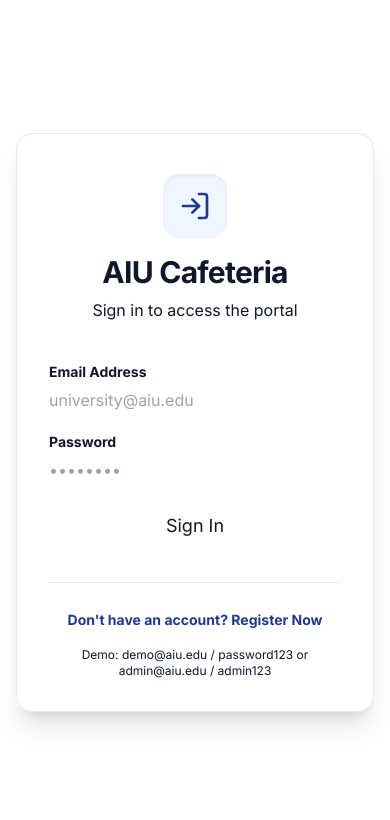
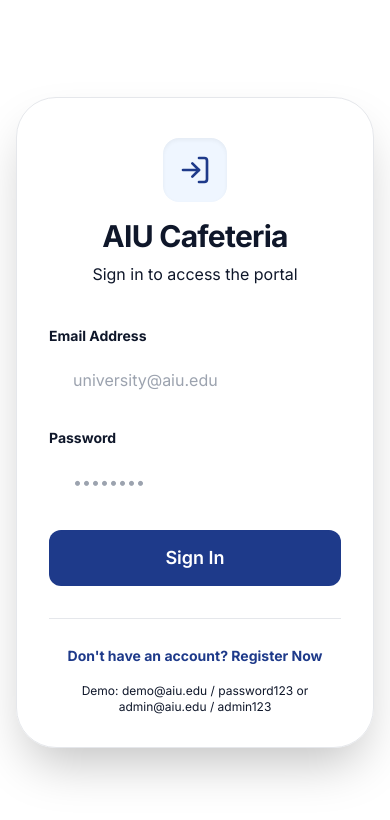
Before and after one commit to p-e-koko/AIU-cafeteria-system, a React (Create React App) app: page /feedback in a window 390 px wide. Shown: the top 820 px of the page. Built offline with nearby package versions, Linux system fonts and the light colour scheme.

Commit message:
feat: mobile responsiveness

```diff
--- a/src/App.js
+++ b/src/App.js
@@ -36,6 +36,7 @@ function App() {
   const [user, setUser] = useState(null);
   const [loading, setLoading] = useState(true);
   const [isDarkMode, setIsDarkMode] = useState(false);
+  const [isSidebarOpen, setIsSidebarOpen] = useState(false);
 
   useEffect(() => {
     // Check if user is already logged in
@@ -99,9 +100,9 @@ function App() {
   return (
     <Router>
       <div className="min-h-screen bg-background text-foreground transition-colors duration-300">
-        <Navbar user={user} onLogout={handleLogout} isDarkMode={isDarkMode} toggleDarkMode={toggleDarkMode} />
+        <Navbar user={user} onLogout={handleLogout} isDarkMode={isDarkMode} toggleDarkMode={toggleDarkMode} onMenuOpen={() => setIsSidebarOpen(true)} />
         <div className="flex pt-16 overflow-hidden">
-          <Sidebar user={user} />
+          <Sidebar user={user} isOpen={isSidebarOpen} onClose={() => setIsSidebarOpen(false)} />
           <main className="relative w-full h-full overflow-y-auto bg-background lg:ml-64 min-h-[calc(100vh-4rem)]">
             <div className="p-4 md:p-6 lg:p-8">
               <Routes>
--- a/src/LoginPage.css
+++ b/src/LoginPage.css
@@ -9,11 +9,11 @@
 
 .login-card {
   background: white;
-  border-radius: 12px;
+  border-radius: 16px;
   box-shadow: 0 10px 40px rgba(0, 0, 0, 0.1);
-  padding: 40px;
+  padding: 48px;
   width: 100%;
-  max-width: 400px;
+  max-width: 480px;
   animation: slideUp 0.4s ease-out;
 }
 
@@ -70,20 +70,20 @@
 
 .form-group input {
   width: 100%;
-  padding: 14px 16px;
+  padding: 20px 24px;
   border: none;
-  border-radius: 6px;
-  font-size: 14px;
+  border-radius: 10px;
+  font-size: 16px;
   transition: box-shadow 0.3s;
   box-sizing: border-box;
 }
 
 .form-group select {
   width: 100%;
-  padding: 14px 16px;
+  padding: 20px 24px;
   border: none;
-  border-radius: 6px;
-  font-size: 14px;
+  border-radius: 10px;
+  font-size: 16px;
   transition: box-shadow 0.3s;
   box-sizing: border-box;
   background-color: white;
@@ -113,11 +113,11 @@
 
 .login-button {
   width: 100%;
-  padding: 12px;
+  padding: 16px;
   background: linear-gradient(135deg, #667eea 0%, #764ba2 100%);
   color: white;
   border: none;
-  border-radius: 6px;
+  border-radius: 10px;
   font-size: 16px;
   font-weight: 600;
   cursor: pointer;
@@ -168,7 +168,8 @@
 
 @media (max-width: 480px) {
   .login-card {
-    padding: 30px 20px;
+    padding: 32px 24px;
+    max-width: 100%;
   }
 
   .login-header h1 {
--- a/src/LoginPage.js
+++ b/src/LoginPage.js
@@ -73,7 +73,7 @@ function LoginPage({ onLogin }) {
 
   return (
     <div className="min-h-screen flex items-center justify-center bg-background py-12 px-4 sm:px-6 lg:px-8 font-inter transition-colors duration-300">
-      <div className="max-w-md w-full bg-card border border-border rounded-2xl shadow-xl overflow-hidden animate-in fade-in zoom-in duration-300">
+      <div className="max-w-lg w-full bg-card border border-border rounded-[2.5rem] shadow-2xl overflow-hidden animate-in fade-in zoom-in duration-500">
         <div className="px-8 pt-10 pb-8">
           <div className="text-center mb-10">
             <div className="inline-flex items-center justify-center w-16 h-16 rounded-2xl bg-blue-50 dark:bg-blue-900/20 text-[#1e3a8a] dark:text-blue-400 mb-4 shadow-inner">
@@ -87,12 +87,12 @@ function LoginPage({ onLogin }) {
 
           <form onSubmit={showRegister ? handleRegister : handleLogin} className="space-y-5">
             {showRegister && (
-              <div>
+              <div className="form-group">
                 <label className="block text-sm font-bold text-foreground/80 mb-1.5">Full Name</label>
                 <input
                   type="text"
                   required
-                  className="input-shadcn"
+                  className="input-shadcn w-full"
                   placeholder="Enter your full name"
                   value={registerData.name}
                   onChange={(e) => setRegisterData({ ...registerData, name: e.target.value })}
@@ -101,12 +101,12 @@ function LoginPage({ onLogin }) {
               </div>
             )}
 
-            <div>
+            <div className="form-group">
               <label className="block text-sm font-bold text-foreground/80 mb-1.5">Email Address</label>
               <input
                 type="email"
                 required
-                className="input-shadcn"
+                className="input-shadcn w-full"
                 placeholder="university@aiu.edu"
                 value={showRegister ? registerData.email : email}
                 onChange={(e) => showRegister ? setRegisterData({ ...registerData, email: e.target.value }) : setEmail(e.target.value)}
@@ -114,12 +114,12 @@ function LoginPage({ onLogin }) {
               />
             </div>
 
-            <div>
+            <div className="form-group">
               <label className="block text-sm font-bold text-foreground/80 mb-1.5">Password</label>
               <input
                 type="password"
                 required
-                className="input-shadcn"
+                className="input-shadcn w-full"
                 placeholder="••••••••"
                 value={showRegister ? registerData.password : password}
                 onChange={(e) => showRegister ? setRegisterData({ ...registerData, password: e.target.value }) : setPassword(e.target.value)}
@@ -128,10 +128,10 @@ function LoginPage({ onLogin }) {
             </div>
 
             {showRegister && (
-              <div>
+              <div className="form-group">
                 <label className="block text-sm font-bold text-foreground/80 mb-1.5">Your Role</label>
                 <select
-                  className="input-shadcn"
+                  className="input-shadcn w-full"
                   value={registerData.role}
                   onChange={(e) => setRegisterData({ ...registerData, role: e.target.value })}
                   disabled={loading}
@@ -151,7 +151,7 @@ function LoginPage({ onLogin }) {
             <button
               type="submit"
               disabled={loading}
-              className="w-full btn-primary h-12 flex items-center justify-center text-lg"
+              className="w-full btn-primary h-14 flex items-center justify-center text-lg rounded-2xl"
             >
               {loading ? (
                 <span className="flex items-center">
--- a/src/index.css
+++ b/src/index.css
@@ -71,22 +71,52 @@ body {
 .input-shadcn {
   background-color: var(--card);
   color: var(--foreground);
-  border: none;
-  border-radius: 0.5rem;
-  @apply flex h-10 w-full px-4 py-3 text-sm transition-all duration-200 placeholder:text-slate-400 focus:outline-none focus:ring-2 focus:ring-[#1e3a8a]/30 disabled:cursor-not-allowed disabled:opacity-50;
+  border: none !important;
+  border-radius: 0.75rem;
+  height: 3.5rem !important;
+  width: 100% !important;
+  padding: 0 1.5rem !important;
+  font-size: 1rem !important;
+  display: block !important;
+  transition: all 0.2s ease;
   outline: none !important;
+  box-shadow: none !important;
+  text-decoration: none !important;
 }
 
-.dark .input-shadcn {
-  @apply focus:ring-blue-500/30;
+.input-shadcn:focus {
+  box-shadow: 0 0 0 2px rgba(30, 58, 138, 0.3) !important;
+}
+
+.dark .input-shadcn:focus {
+  box-shadow: 0 0 0 2px rgba(59, 130, 246, 0.3) !important;
 }
 
 .btn-primary {
-  @apply bg-[#1e3a8a] text-white px-4 py-2 rounded-lg hover:bg-blue-800 transition-all font-semibold shadow-md active:scale-[0.98] disabled:opacity-50;
+  background-color: #1e3a8a !important;
+  color: white !important;
+  padding: 0.75rem 1.5rem !important;
+  border-radius: 0.75rem !important;
+  font-weight: 600 !important;
+  border: none !important;
+  cursor: pointer !important;
+  transition: all 0.2s ease;
+  display: flex !important;
+  align-items: center !important;
+  justify-content: center !important;
+}
+
+.btn-primary:hover {
+  background-color: #1e40af !important;
+  transform: translateY(-1px);
 }
 
 .dark .btn-primary {
-  @apply bg-blue-700 hover:bg-blue-600;
+  background-color: #2563eb !important;
+}
+
+.dark .btn-primary:hover {
+  background-color: #3b82f6 !important;
 }
 
 /* Fix for Chrome autofill dark mode */
@@ -94,9 +124,16 @@ input:-webkit-autofill,
 input:-webkit-autofill:hover,
 input:-webkit-autofill:focus,
 input:-webkit-autofill:active {
-  -webkit-box-shadow: 0 0 0 30px var(--card) inset !important;
-  -webkit-text-fill-color: var(--foreground) !important;
-  transition: background-color 5000s ease-in-out 0s;
+  -webkit-box-shadow: 0 0 0 50px #ffffff inset !important;
+  -webkit-text-fill-color: #0f172a !important;
+}
+
+.dark input:-webkit-autofill,
+.dark input:-webkit-autofill:hover,
+.dark input:-webkit-autofill:focus,
+.dark input:-webkit-autofill:active {
+  -webkit-box-shadow: 0 0 0 50px #0f172a inset !important;
+  -webkit-text-fill-color: #f8fafc !important;
 }
 
 .no-scrollbar::-webkit-scrollbar {
--- a/src/pages/AdminDashboard.js
+++ b/src/pages/AdminDashboard.js
@@ -68,7 +68,7 @@ const AdminDashboard = () => {
   return (
     <div className="max-w-7xl mx-auto space-y-8 animate-in fade-in duration-500">
       <header>
-        <h1 className="text-4xl font-black text-foreground mb-2">System Overview</h1>
+        <h1 className="text-2xl md:text-4xl font-black text-foreground mb-2">System Overview</h1>
         <p className="text-muted-foreground">Monitor cafeteria performance and student feedback.</p>
       </header>
 
--- a/src/pages/AdminSuggestions.js
+++ b/src/pages/AdminSuggestions.js
@@ -54,7 +54,7 @@ const AdminSuggestions = () => {
             <Shield className="w-6 h-6" />
             <span className="text-xs font-black uppercase tracking-[0.3em]">Admin Portal</span>
           </div>
-          <h1 className="text-5xl font-black text-foreground tracking-tighter">Review Queue</h1>
+          <h1 className="text-3xl md:text-5xl font-black text-foreground tracking-tighter">Review Queue</h1>
           <p className="text-muted-foreground mt-3 text-lg">Manage incoming menu suggestions from the community.</p>
         </div>
         <div className="flex items-center bg-accent/50 rounded-full px-5 py-2.5 border border-border">
--- a/src/pages/Dashboard.js
+++ b/src/pages/Dashboard.js
@@ -28,16 +28,16 @@ const Dashboard = ({ user }) => {
   return (
     <div className="max-w-7xl mx-auto space-y-12 animate-in fade-in duration-700">
       {/* Welcome Hero */}
-      <section className="relative overflow-hidden rounded-[2rem] bg-[#1e3a8a] dark:bg-blue-900 p-8 md:p-12 text-white shadow-2xl shadow-blue-900/20">
+      <section className="relative overflow-hidden rounded-[2rem] bg-[#1e3a8a] dark:bg-blue-900 p-6 md:p-12 text-white shadow-2xl shadow-blue-900/20">
         <div className="relative z-10 max-w-2xl">
           <div className="inline-flex items-center space-x-2 bg-blue-400/20 backdrop-blur-md px-3 py-1 rounded-full text-xs font-bold uppercase tracking-widest mb-6">
             <ShieldCheck className="w-3 h-3" />
             <span>Official Campus Portal</span>
           </div>
-          <h1 className="text-4xl md:text-5xl font-black tracking-tight mb-4 leading-tight">
+          <h1 className="text-3xl md:text-5xl font-black tracking-tight mb-4 leading-tight">
             Hello, {user?.name.split(' ')[0]}! 👋
           </h1>
-          <p className="text-blue-100/80 text-lg md:text-xl leading-relaxed mb-8">
+          <p className="text-blue-100/80 text-base md:text-xl leading-relaxed mb-8">
             Welcome back to the AIU Cafeteria. We're serving something special today. Check out the menu and share your thoughts!
           </p>
           <div className="flex flex-wrap gap-4">
--- a/src/pages/Feedback.js
+++ b/src/pages/Feedback.js
@@ -67,7 +67,7 @@ const Feedback = ({ user }) => {
 
   const StarRating = ({ value, onChange, disabled }) => {
     return (
-      <div className="flex space-x-2">
+      <div className="flex space-x-1">
         {[1, 2, 3, 4, 5].map((star) => (
           <button
             key={star}
@@ -96,7 +96,7 @@ const Feedback = ({ user }) => {
         <div className="inline-flex items-center justify-center w-16 h-16 rounded-[1.5rem] bg-blue-50 dark:bg-blue-900/20 text-[#1e3a8a] dark:text-blue-400 mx-auto mb-2 shadow-inner">
           <MessageSquare className="w-8 h-8" />
         </div>
-        <h1 className="text-4xl font-black tracking-tight text-foreground">How was your meal?</h1>
+        <h1 className="text-2xl md:text-4xl font-black tracking-tight text-foreground">How was your meal?</h1>
         <p className="text-muted-foreground text-lg">Your feedback helps us improve the quality of cafeteria service.</p>
       </div>
 
@@ -138,7 +138,7 @@ const Feedback = ({ user }) => {
                 </div>
               </div>
 
-              <div className="md:col-span-3 p-10 flex flex-col justify-between">
+              <div className="md:col-span-3 p-6 md:p-10 flex flex-col justify-between">
                 <div className="hidden md:block mb-8">
                   <span className="text-[10px] font-black text-[#1e3a8a] dark:text-blue-400 uppercase tracking-[0.2em] mb-2 block">{item.mealType}</span>
                   <h3 className="text-3xl font-black text-foreground tracking-tight">{item.name}</h3>
--- a/src/pages/Menu.js
+++ b/src/pages/Menu.js
@@ -45,7 +45,7 @@ const Menu = () => {
           </span>
         </div>
       </div>
-      <div className="p-8">
+      <div className="p-5 md:p-8">
         <h3 className="text-2xl font-black text-foreground mb-2 group-hover:text-[#1e3a8a] dark:group-hover:text-blue-400 transition-colors">{item.name}</h3>
         <p className="text-muted-foreground text-sm leading-relaxed mb-8">{item.description}</p>
 
@@ -70,7 +70,7 @@ const Menu = () => {
             <Calendar className="w-6 h-6" />
             <span className="text-xs font-black uppercase tracking-[0.3em]">Weekly Schedule</span>
           </div>
-          <h1 className="text-5xl font-black text-foreground tracking-tighter">Cafeteria Menu</h1>
+          <h1 className="text-3xl sm:text-5xl font-black text-foreground tracking-tighter">Cafeteria Menu</h1>
           <p className="text-muted-foreground mt-3 text-lg">Fresh, healthy, and delicious meals served daily.</p>
         </div>
       </div>
@@ -113,7 +113,7 @@ const Menu = () => {
       )}
 
       {/* Footer Info */}
-      <div className="bg-[#1e3a8a] dark:bg-blue-950 rounded-[2rem] p-10 flex flex-col md:flex-row items-center gap-8 shadow-xl text-white">
+      <div className="bg-[#1e3a8a] dark:bg-blue-950 rounded-[2rem] p-6 md:p-10 flex flex-col md:flex-row items-center gap-6 md:gap-8 shadow-xl text-white text-center md:text-left">
         <div className="w-16 h-16 bg-white/10 backdrop-blur-md rounded-2xl flex items-center justify-center shadow-inner shrink-0 border border-white/20">
           <Info className="text-white w-8 h-8" />
         </div>
```
Also changed, not shown: src/components/Layout.js (+50 -15 lines), 1 other file (tests, documents, lock files or other folders).
